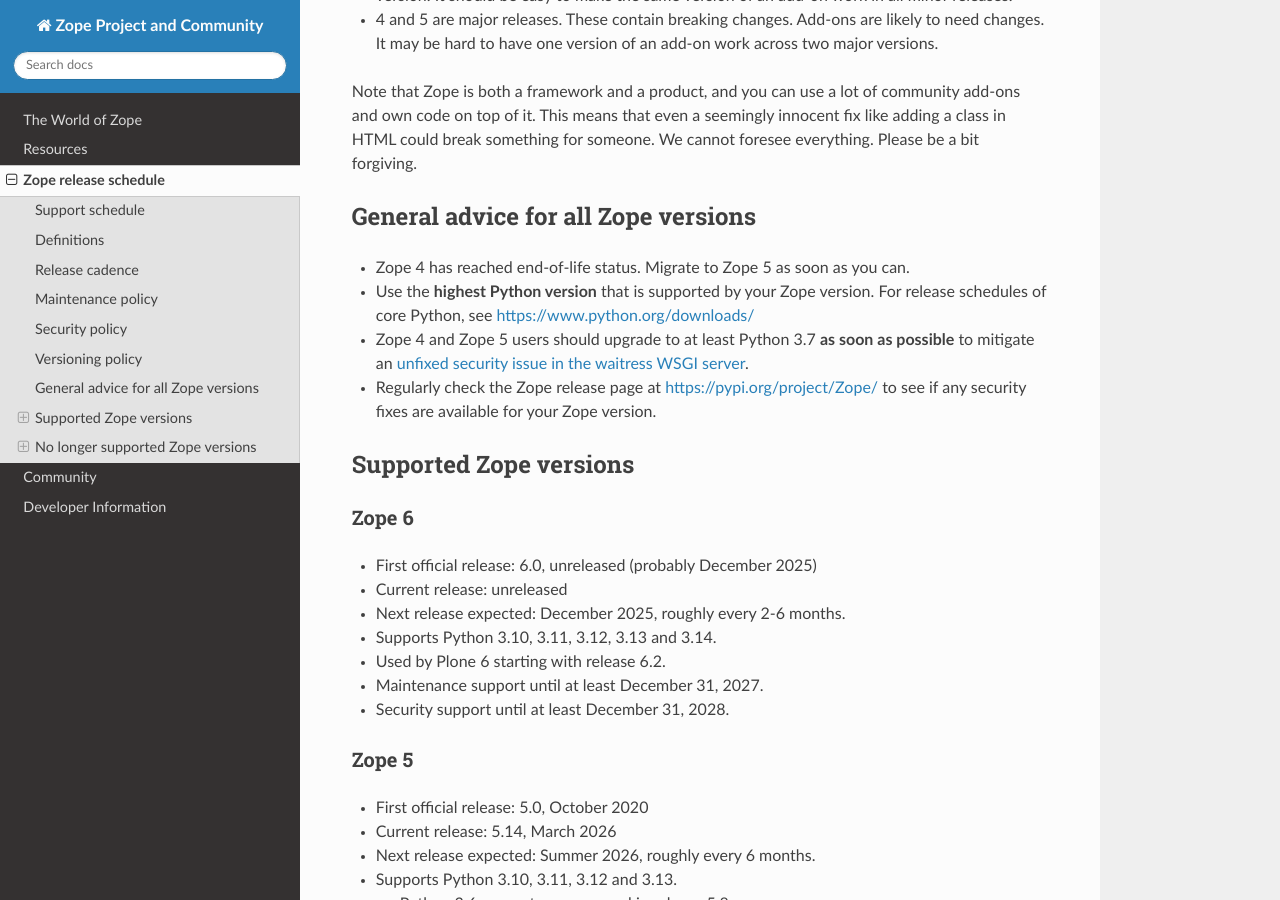
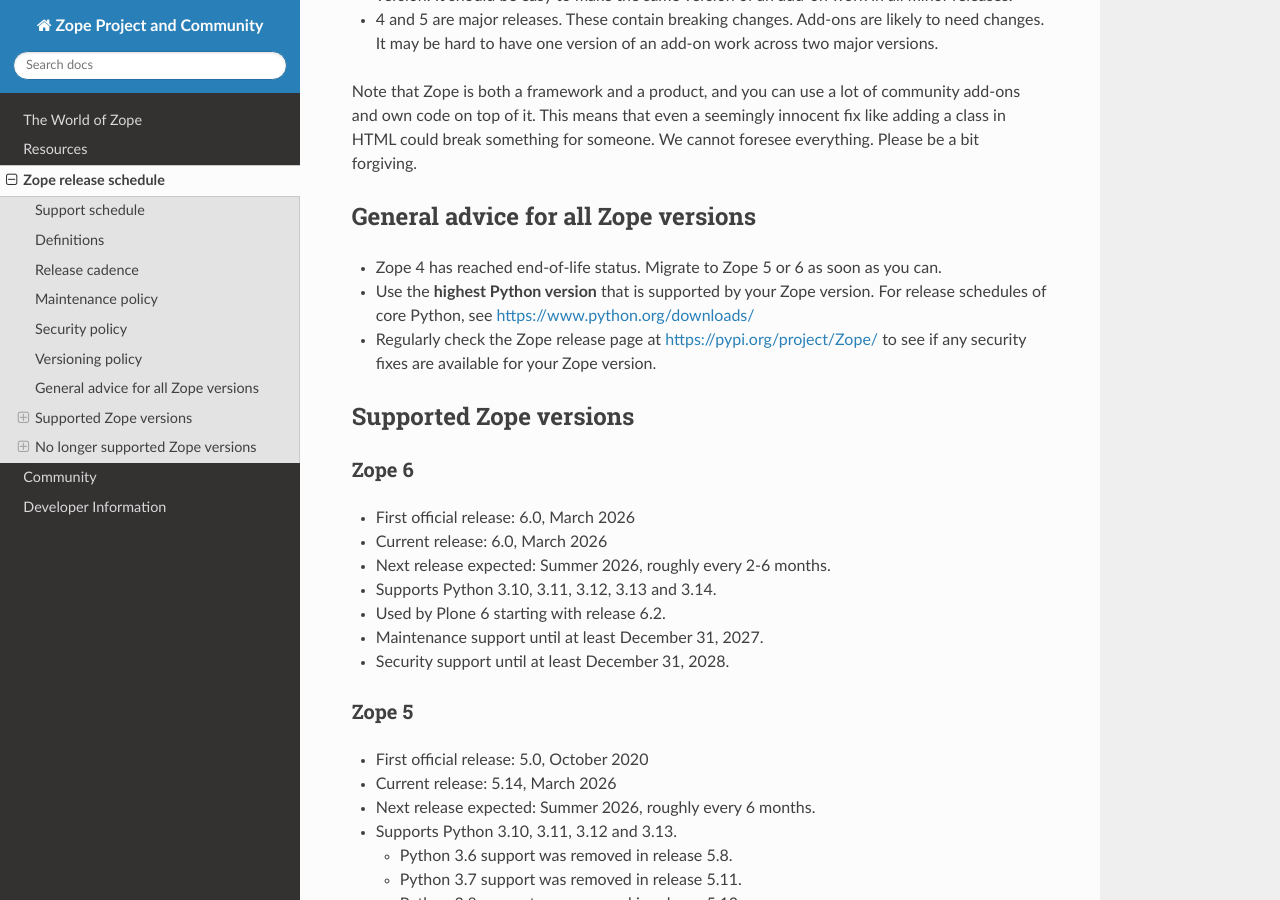
Before and after one commit to zopefoundation/www.zope.org, a Sphinx documentation site: the page built from docs/releases.rst, in a window 1280 px wide and 900 px high, scrolled down 2628 px. Built offline with Sphinx 7.4.7 and the Read the Docs theme 3.1.0, drawn with Linux system fonts in a browser that asks for light colours; some of the changed text lies outside the part shown.

Commit message:
- update for Zope 6.0 release

```diff
--- a/docs/releases.rst
+++ b/docs/releases.rst
@@ -32,7 +32,7 @@ Support schedule
 |5.0   |5.14   |3.10-3.13    |maintenance|2020-10-08|2025-12-31  |2026-12-31  |
 |      |       |[1]_ [2]_    |           |          |            |            |
 +------+-------+-------------+-----------+----------+------------+------------+
-|6.0   |\-     |3.10-3.14    |unreleased |2025-12-XX|2027-12-31  |2028-12-31  |
+|6.0   |6.0    |3.10-3.14    |supported  |2026-03-04|2027-12-31  |2028-12-31  |
 |      |       |             |           |          |[3]_        |[3]_        |
 +------+-------+-------------+-----------+----------+------------+------------+
 
@@ -132,12 +132,10 @@ We cannot foresee everything. Please be a bit forgiving.
 
 General advice for all Zope versions
 ------------------------------------
-- Zope 4 has reached end-of-life status. Migrate to Zope 5 as soon as you can.
+- Zope 4 has reached end-of-life status. Migrate to Zope 5 or 6 as soon as
+  you can.
 - Use the **highest Python version** that is supported by your Zope version.
   For release schedules of core Python, see https://www.python.org/downloads/
-- Zope 4 and Zope 5 users should upgrade to at least Python 3.7 **as soon as
-  possible** to mitigate an `unfixed security issue in the waitress WSGI server
-  <https://github.com/Pylons/waitress/security/advisories/GHSA-4f7p-27jc-3c36>`_.
 - Regularly check the Zope release page at https://pypi.org/project/Zope/ to
   see if any security fixes are available for your Zope version.
 
@@ -147,9 +145,9 @@ Supported Zope versions
 
 Zope 6
 ~~~~~~
-- First official release: 6.0, unreleased (probably December 2025)
-- Current release: unreleased
-- Next release expected: December 2025, roughly every 2-6 months.
+- First official release: 6.0, March 2026
+- Current release: 6.0, March 2026
+- Next release expected: Summer 2026, roughly every 2-6 months.
 - Supports Python 3.10, 3.11, 3.12, 3.13 and 3.14.
 - Used by Plone 6 starting with release 6.2.
 - Maintenance support until at least December 31, 2027.
```
